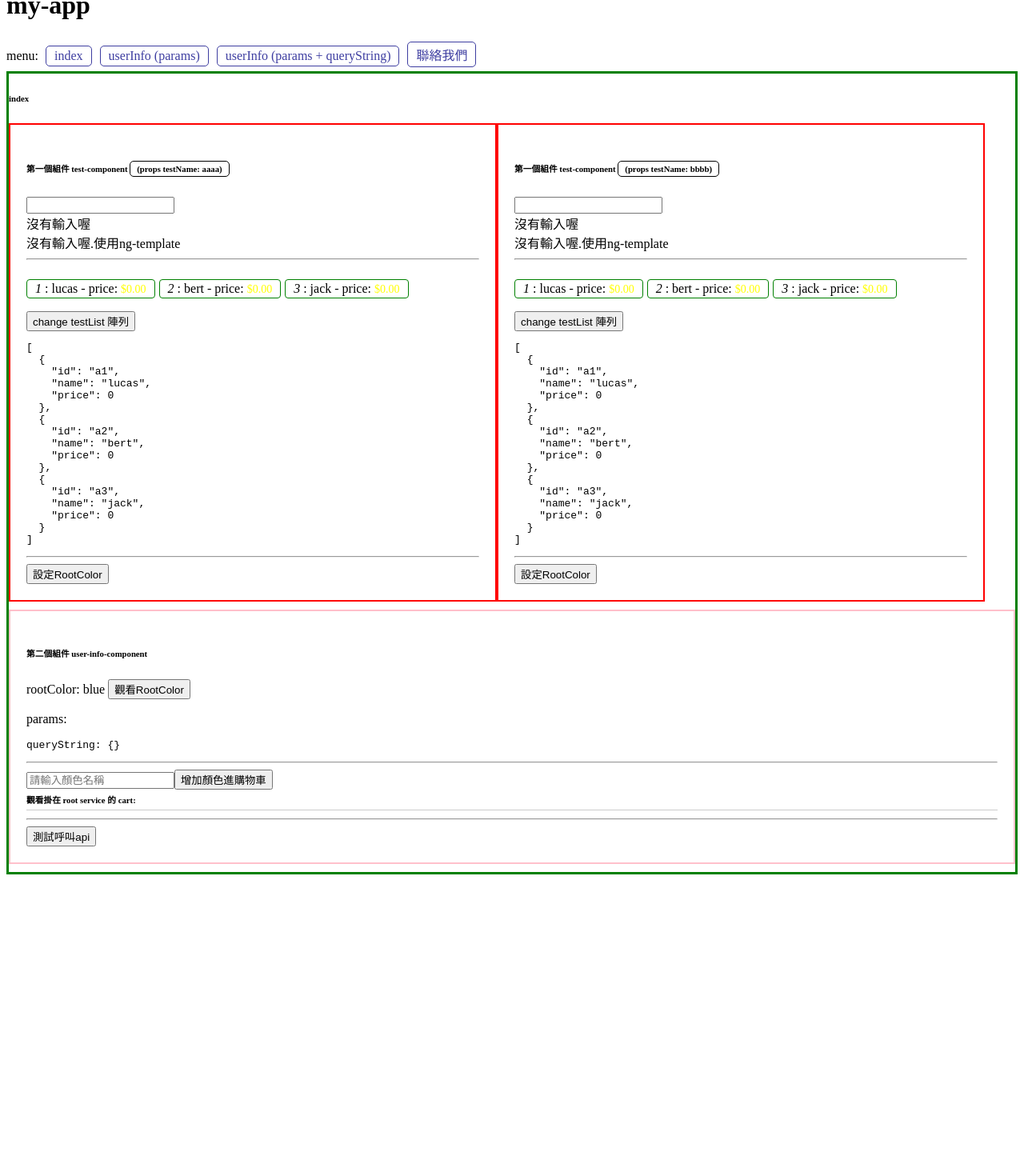
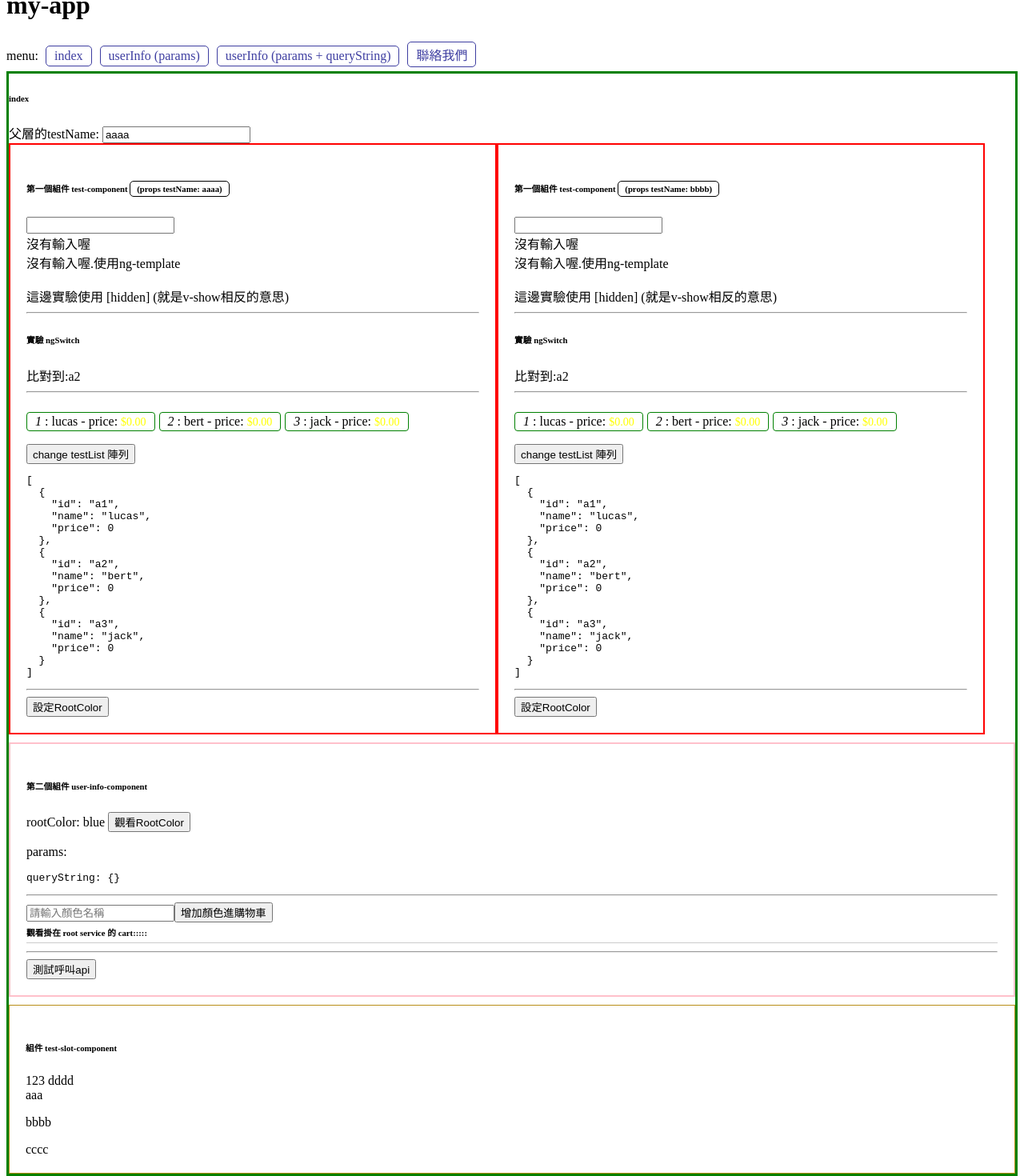
Before and after one commit to lucaschien/Angular10, an Angular app in the folder my-app/: page /index in a window 1280 px wide. Shown: the part 33-1503 px from the top of the page at 80% size. Before the commit the page ends 1134 px from the top, so only its background shows below. Built offline with nearby package versions, Linux system fonts and the light colour scheme.

Commit message:
研究了一點點類似 vue slot 的那種特性

```diff
--- a/my-app/src/app/app.module.ts
+++ b/my-app/src/app/app.module.ts
@@ -21,6 +21,7 @@ import { ContactUsViewComponent } from './views/contactUsView/contactUsView.comp
 import { TestComponent } from './components/testComponent/test.component';
 import { UserInfoComponent } from './components/userInfoComponent/userInfo.component';
 import { TestFormComponent } from './components/testFormComponent/testForm.component';
+import { TestSlotComponent } from './components/testSlotComponent/testSlot.component';
 
 
 @NgModule({
@@ -32,7 +33,8 @@ import { TestFormComponent } from './components/testFormComponent/testForm.compo
     AppComponent,
     TestComponent,
     UserInfoComponent,
-    TestFormComponent
+    TestFormComponent,
+    TestSlotComponent
   ],
   //依賴其他的模組
   imports: [
--- a/my-app/src/app/components/testComponent/test.component.html
+++ b/my-app/src/app/components/testComponent/test.component.html
@@ -4,7 +4,10 @@
   </h6>
   {{ test }}
 
-  <!-- 額外研究 event 的套用 (event name))="function($event)"
+  <!-- 額外研究 event 的套用 (event name)="function($event)"
+       注意 #have 是angular的"範本參考變數", 而不是傳統id的意思
+           而且如同字面上"範本"的意思, 這變數只能在 html 中使用,
+           xxx.ts 那邊的 controller 是參考不到的... 爛不像vue的:ref
   -->
   <input type="text"
     [(ngModel)]="test"
@@ -15,6 +18,22 @@
   </ng-template>
 
   <ng-template [ngIf]="!test">沒有輸入喔.使用ng-template</ng-template>
+
+  <br><br>
+
+  這邊實驗使用 [hidden] (就是v-show相反的意思)
+  <div [hidden]="!test">hidden用法 - 有輸入</div>
+
+  <hr>
+
+  <h6>實驗 ngSwitch </h6>
+  <!-- 我猜 angular 應該沒有多層的 if.. else if... else 所以只能用 switch 去達到類似的效果 -->
+  <div [ngSwitch]="testSwitch">
+    <span *ngSwitchCase="'a1'">比對到:a1</span>
+    <span *ngSwitchCase="'a2'">比對到:a2</span>
+    <span *ngSwitchCase="'a3'">比對到:a3</span>
+    <span *ngSwitchDefault>無比對到資料</span>
+  </div>
 
   <hr>
 
@@ -37,7 +56,7 @@
     <i [ngClass]="(item.price > 1)? 'seq' : ''">{{ i+1 }}</i> :
     {{ item.name }} - price:
     <span [ngStyle]="{
-      color: (item.price > 1)? 'pink' : 'yellow',
+      'color': (item.price > 1)? 'pink' : 'yellow',
       'font-size': (item.price > 1)? '20px' : '14px'
     }">{{ item.price | currency }}</span>
   </p>
--- a/my-app/src/app/components/testComponent/test.component.ts
+++ b/my-app/src/app/components/testComponent/test.component.ts
@@ -32,9 +32,12 @@ export class TestComponent implements OnInit, OnDestroy {
 
   public testList: Array<any> = [
     {id: 'a1', name: 'lucas', price:0},
-    {id: 'a2', name: 'bert', price:0},
-    {id: 'a3', name: 'jack', price:0},
+    {id: 'a2', name: 'bert',  price:0},
+    {id: 'a3', name: 'jack',  price:0},
   ];
+
+  // 提供 ngSwatch 用
+  public testSwitch = 'a2';
 
   /* 生命週期的順序依照以下順序
     ngOnChanges - 在輸入屬性 (input)/輸出屬性 (output)的繫結值發生變化時呼叫。 (多次執行, @input值發生變化時都會呼叫) <--- 後會的鉤子最後都會因為他而觸發
@@ -74,10 +77,10 @@ export class TestComponent implements OnInit, OnDestroy {
 
   public change() {
     this.testList = [
-      {id: 'a1', name: 'lucas', price:0},
-      {id: 'a2', name: 'bert', price:0},
+      {id: 'a1', name: 'lucas',  price:0},
+      {id: 'a2', name: 'bert',   price:0},
       {id: 'a3', name: 'jack22', price:0},
-      {id: 'a4', name: 'wwwww', price:0},
+      {id: 'a4', name: 'wwwww',  price:0},
     ];
   }
 
--- a/my-app/src/app/components/testFormComponent/testForm.component.html
+++ b/my-app/src/app/components/testFormComponent/testForm.component.html
@@ -1,22 +1,24 @@
 <div class="test-form-component">
-
+  <!-- 之後還可以研究自定義驗證函式 -->
   <h6>實驗angular的form表單用法</h6>
 
-  <form [formGroup]="cinatactForm" (ngSubmit)="onSubmit(cinatactForm.value)">
+  <form [formGroup]="cinatactForm"
+    (ngSubmit)="onSubmit(cinatactForm)">
     <label>
       姓名:
-      <input type="text" formControlName="user_name">
+      <input type="text" formControlName="user_name" required maxlength="4">
     </label>
     <label>
       信箱:
-      <input type="text" formControlName="user_email">
+      <input type="text" formControlName="user_email" required email>
     </label>
     <label>
       聯繫內容:
-      <textarea formControlName="user_say"></textarea>
+      <textarea formControlName="user_say" required maxlength="300" minlength="4"></textarea>
     </label>
     <hr>
-    <button type="submit">送出</button>
+    {{ cinatactForm.valid }}
+    <button type="submit" [disabled]="!cinatactForm.valid">送出</button>
   </form>
 
 </div>
--- a/my-app/src/app/components/testFormComponent/testForm.component.ts
+++ b/my-app/src/app/components/testFormComponent/testForm.component.ts
@@ -22,8 +22,8 @@ export class TestFormComponent {
   //建立表單物件, 使用 FormGroup 型別
   cinatactForm: FormGroup;
 
-  public onSubmit(formValue) {
-    console.log('onSubmit: ', formValue);
+  public onSubmit(form) {
+    console.log('onSubmit: ', form.value);
     this.cinatactForm.reset();
   }
 
--- /dev/null
+++ b/my-app/src/app/components/testSlotComponent/testSlot.component.html
@@ -0,0 +1,14 @@
+<div class="test-slot-component">
+  <h6>組件 test-slot-component</h6>
+
+  <!-- 類似 vue 的 slot 但是比 slot 遜很多 -->
+  <!-- 一般用法 -->
+  <ng-content></ng-content>
+  <!-- 使用 css select -->
+  <ng-content select=".test-body"></ng-content>
+  <!-- 使用 html tag -->
+  <ng-content select="p"></ng-content>
+  <!-- 使用 html attibute -->
+  <ng-content select="[test2]"></ng-content>
+
+</div>
--- /dev/null
+++ b/my-app/src/app/components/testSlotComponent/testSlot.component.scss
@@ -0,0 +1,5 @@
+.test-slot-component {
+  padding: 20px;
+  border: 1px solid rgb(185, 142, 23);
+
+}
--- /dev/null
+++ b/my-app/src/app/components/testSlotComponent/testSlot.component.ts
@@ -0,0 +1,16 @@
+import { Component } from '@angular/core';
+
+@Component({
+  selector: 'test-slot-comp',
+  templateUrl: './testSlot.component.html',
+  styleUrls: ['./testSlot.component.scss'],
+  providers: []
+})
+
+export class TestSlotComponent {
+  constructor () {}
+
+  // TODO... 這個練習 slot 的部分, 還可以研究將 data 帶給外部的那種需求.
+  // TODO... 還可以練習, 外部有使用 slot 就使用外部的html, 沒使用就用自己預設的html
+
+}
--- a/my-app/src/app/components/userInfoComponent/userInfo.component.html
+++ b/my-app/src/app/components/userInfoComponent/userInfo.component.html
@@ -13,7 +13,8 @@
   <button type="button" (click)="createColorInCart()">增加顏色進購物車</button>
 
   <div class="cart-box">
-    <h6>觀看掛在 root service 的 cart:</h6>
+    <!-- 這邊實驗使用 innerHTML 的方法給予 html -->
+    <h6 [innerHTML]="'<span>觀看掛在 root service 的 cart:::::</span>'"></h6>
     <div *ngIf="cart">
       <!-- 發現 *ngFor 的語法寫在 ng-templae 上要改變寫法... 原因是 *開頭的是語法糖,
         <div *ngFor="let stand of stands"></div>
--- a/my-app/src/app/views/indexView/indexView.component.html
+++ b/my-app/src/app/views/indexView/indexView.component.html
@@ -1,12 +1,22 @@
 <div class="indexView">
   <h6>index</h6>
+  <!-- 實驗跨組件資料的雙向綁定 -->
+  父層的testName: <input type="text" [(ngModel)]="testName" ><br>
 
   <!-- 發現: testName有無[]代表意思不同,
-      [testName] 代表是綁定某個變數
+      [testName] 代表是綁定某個變數 (這樣才會有雙向綁定)
       testName 代表是直接給一個值
      -->
      <test-comp [testName]="testName" (clickName)="getMyTestNamr($event)"></test-comp>
      <test-comp testName="bbbb" (clickName)="getMyTestNamr($event)"></test-comp>
      <user-info-comp></user-info-comp>
 
+     <test-slot-comp>
+       123
+       <div class="test-body">aaa</div>
+       <p>bbbb</p>
+       <div test2>cccc</div>
+       dddd <!-- 發現: 這個dddd在實際網頁呈現時, 會被呈現在上面的123後面 -->
+     </test-slot-comp>
+
   </div>
```
